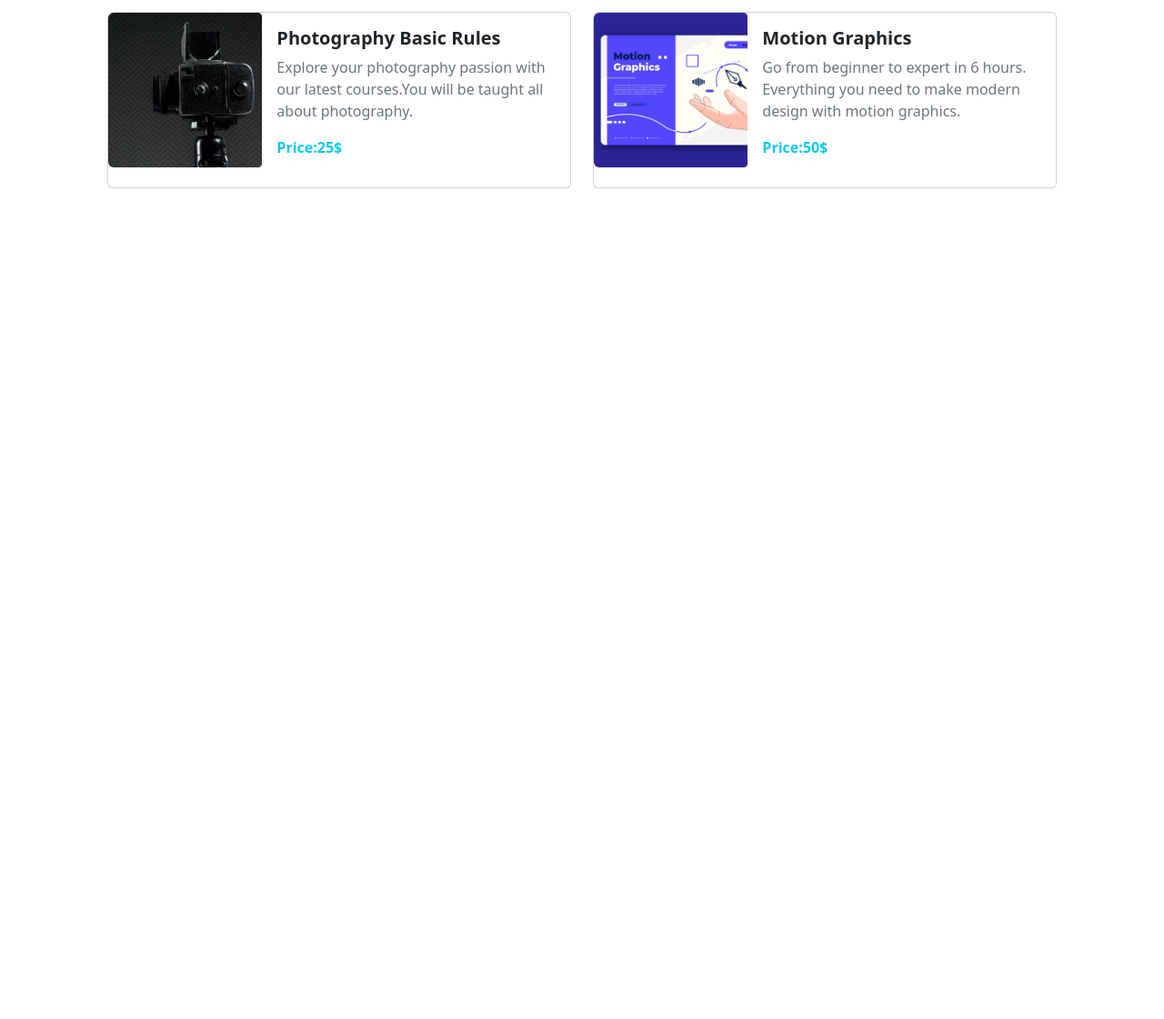
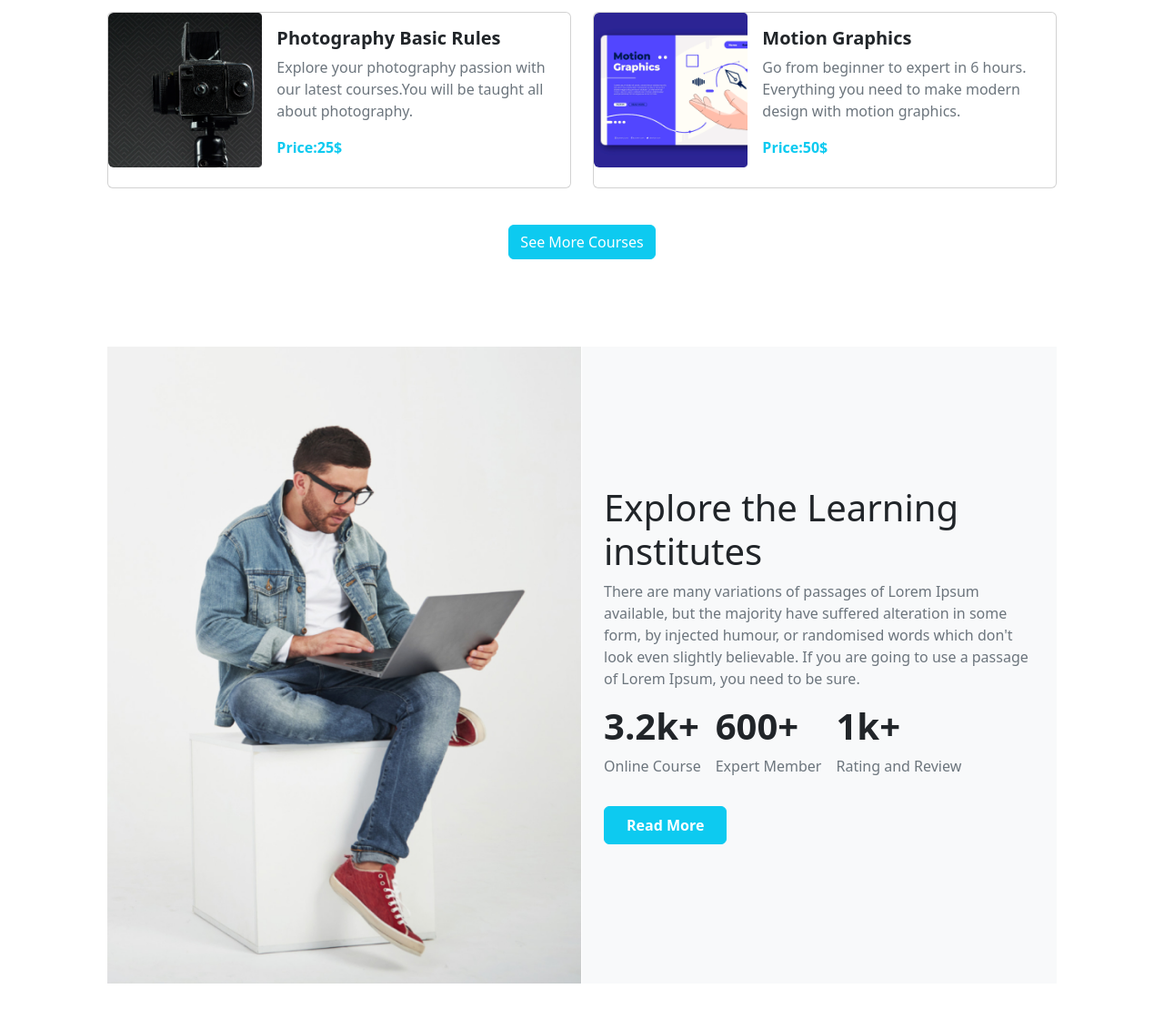
Before and after one commit to Akashsarker443/assignment-3, a plain HTML site: page index.html in a window 1280 px wide. Shown: the part 1368-2488 px from the top of the page at 91% size. Before the commit the page ends 1639 px from the top, so only its background shows below. Drawn offline with nearby package versions, Linux system fonts and the light colour scheme.

Commit message:
institute section added

```diff
--- a/index.html
+++ b/index.html
@@ -54,7 +54,7 @@
 
           <div class="carousel-inner">
             <div class="carousel-item active">
-              <img src="images/cover/cover-1.png" class="d-block w-100 img-gradient" alt="...">
+              <img src="images/cover/cover-1.png" class="d-block w-100 img-gradient rounded" alt="...">
               <div class="carousel-caption d-block heading-center">
                 <h1 class="text-white fw-bold md:text-info sm:text-danger">Let's Explore The New Way Of <br class="remove"> Learning</h1>
                 <p class="text-white">“Education is the most powerful weapon which you can use to change the world.” <br> – Nelson Mandela</p>
@@ -62,7 +62,7 @@
               </div>
             </div>
             <div class="carousel-item ">
-              <img src="images/cover/cover-2-new.jpg" class="d-block w-100 img-gradient" alt="...">
+              <img src="images/cover/cover-2-new.jpg" class="d-block w-100 img-gradient rounded" alt="...">
               <div class="carousel-caption d-block heading-center">
                 <h1 class="text-white fw-bold ">Let's Explore The New Way Of <br class="remove"> Learning</h1>
                 <p class="text-white">“Education is the passport to the future, for tomorrow belongs to those who prepare for it today.” <br> – Malcolm X</p>
@@ -70,7 +70,7 @@
               </div>
             </div>
             <div class="carousel-item ">
-              <img src="images/cover/cover-3.jpg" class="d-block w-100 img-gradient" alt="...">
+              <img src="images/cover/cover-3.jpg" class="d-block w-100 img-gradient rounded" alt="...">
               <div class="carousel-caption d-block heading-center">
                 <h1 class="text-white fw-bold ">Let's Explore The New Way Of <br class="remove"> Learning</h1>
                 <p class="text-white"> “Education is simply the soul of a society as it passes from one generation to another.” <br> – G.K. Chesterton</p>
@@ -212,15 +212,55 @@
           </div>
         </div>
 
-
+        <div class="d-flex justify-content-center mt-4"><button class="btn btn-info text-white text-center">See More Courses</button></div>
 
       </section>
 
+      <!-- courses section end -->
+
+      <!-- institute section start  -->
+
+      <section class="container p-5">
+        <div class="row g-0">
+          <div  class="col-lg-6 col-md-6 col-sm-12 ">
+            <img style="height: 700px;" src="images/working.png" class="img-fluid" alt="">
+
+          </div>
+          <div style="height: 700px;"  class="col-lg-6 col-md-6 col-sm-12 bg-light px-4 d-flex align-items-center">
+            <div class="institute-heading">
+              <h1>Explore the Learning institutes</h1>
+              <p class="text-secondary">There are many variations of passages of Lorem Ipsum available,    but the majority have suffered alteration in some form, by injected humour, or
+                randomised words which don't look even slightly believable. If you are going
+                to use a passage of Lorem Ipsum, you need to be sure.</p>
+
+
+                <div class="d-flex justify-content-betwep">
+                  <div class="me-3">
+                    <h1 class="fw-bold">3.2k+</h1>
+                    <p class="text-secondary">Online Course</p>
+                  </div>
+                  <div class="me-3">
+                    <h1 class="fw-bold">600+</h1>
+                    <p class="text-secondary">Expert Member</p>
+                  </div>
+                  <div>
+                    <h1 class="fw-bold">1k+</h1>
+                    <p class="text-secondary">Rating and Review</p>
+                  </div>
+                </div>
+                <button class="btn btn-info text-white px-4 py-2 fw-bold mt-3">Read More</button>
+            </div>
+
+
+          </div>
+        </div>
+
+      </section>
+
+      <!-- institute section end -->
 
 
 
-
-      <!-- courses section end -->
 
 
       </main>
--- a/style.css
+++ b/style.css
@@ -23,6 +23,11 @@
   .carousel-item p{
     font-size: 15px;
   }
+  .img-height{
+    height: 500px;
+  }
+
+
 }
 
 /* media query for small devices */
@@ -39,6 +44,7 @@
   }
 
 
+
 }
 
 /* media query for medium devices */
@@ -53,6 +59,9 @@
   .carousel-item h1{
     font-size: 25px;
   }
+  .institute-heading h1{
+    font-size: 25px;
+  }
 
 }
 
```
